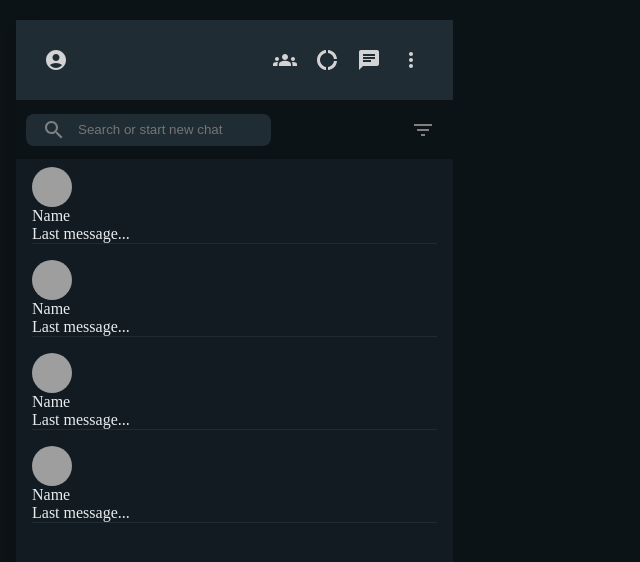
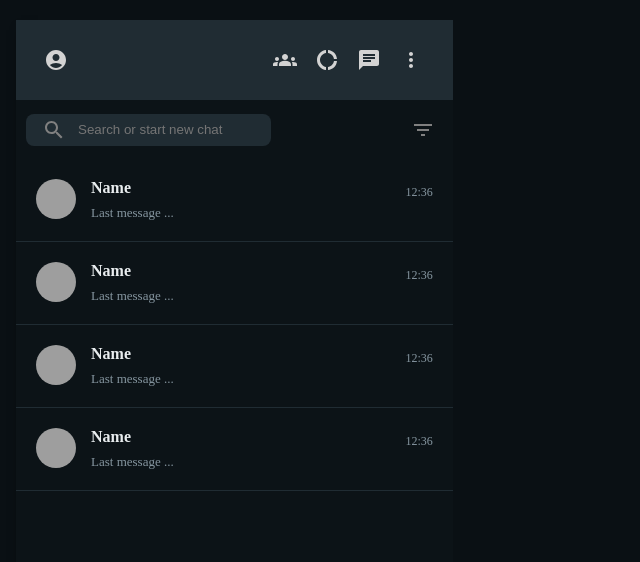
Before and after one commit to JakubWojtkowski/whatsapp-clone, a React (Create React App) app: page / in a window 1280 px wide. Shown: the top 562 px of the page, without its empty margins (0-640 px from the left). Built offline with nearby package versions, Linux system fonts and the light colour scheme; grey boxes are pictures that could not be loaded.

Commit message:
Improve chat info appearance

```diff
--- a/src/App.js
+++ b/src/App.js
@@ -18,7 +18,7 @@ export default App;
 const AppContainer = styled.div`
   display: grid;
   place-items: center;
-  background: #0c1317;
+  background: #0a1014;
   height: 100vh;
   color: #e9edef;
 `;
--- a/src/components/Sidebar.js
+++ b/src/components/Sidebar.js
@@ -90,6 +90,7 @@ const SidebarSearch = styled.div`
   align-items: center;
   height: 39px;
   padding: 10px;
+  background: #0c1317;
 
   .MuiSvgIcon-root {
     color: grey;
@@ -117,7 +118,7 @@ const SidebarInput = styled.input`
 `;
 
 const SidebarChats = styled.div`
-  background: #111b21;
+  background: #0c1317;
   flex: 1;
   ${"" /* overflow-y: scroll; */}
 `;
--- a/src/components/SidebarChat.js
+++ b/src/components/SidebarChat.js
@@ -2,7 +2,7 @@ import React, { useEffect, useState } from "react";
 import { Avatar } from "@mui/material";
 import { styled } from "styled-components";
 
-function SidebarChat() {
+function SidebarChat({ addNewChat }) {
   const [seed, setSeed] = useState("");
 
   useEffect(() => {
@@ -13,8 +13,11 @@ function SidebarChat() {
     <Container>
       <Avatar src={`https://avatars.dicebear.com/api/human/${seed}.svg`} />
       <ChatInfo>
-        <ChatName>Name</ChatName>
-        <ChatMessage>Last message...</ChatMessage>
+        <ChatInfoHeader>
+          <h2>Name</h2>
+          <span>12:36</span>
+        </ChatInfoHeader>
+        <p>Last message ...</p>
       </ChatInfo>
     </Container>
   );
@@ -23,14 +26,38 @@ function SidebarChat() {
 export default SidebarChat;
 
 const Container = styled.div`
-  border-width: 1px 0;
-  padding: 8px 16px;
+  display: flex;
+  padding: 20px;
+  cursor: pointer;
+  border-bottom: 1px solid #202c33;
+
+  &:hover {
+    background: #202c33;
+  }
 `;
 
 const ChatInfo = styled.div`
-  border-bottom: 1px solid #202c33;
+  margin-left: 15px;
+  flex: 1;
+
+  p {
+    font-size: 13px;
+    color: #8696a0;
+  }
 `;
 
-const ChatName = styled.div``;
+const ChatInfoHeader = styled.div`
+  display: flex;
+  justify-content: space-between;
 
-const ChatMessage = styled.div``;
+  h2 {
+    font-size: 1rem;
+    margin-bottom: 8px;
+  }
+
+  span {
+    color: #8696a0;
+    font-size: 12px;
+    margin-top: 6px;
+  }
+`;
```
